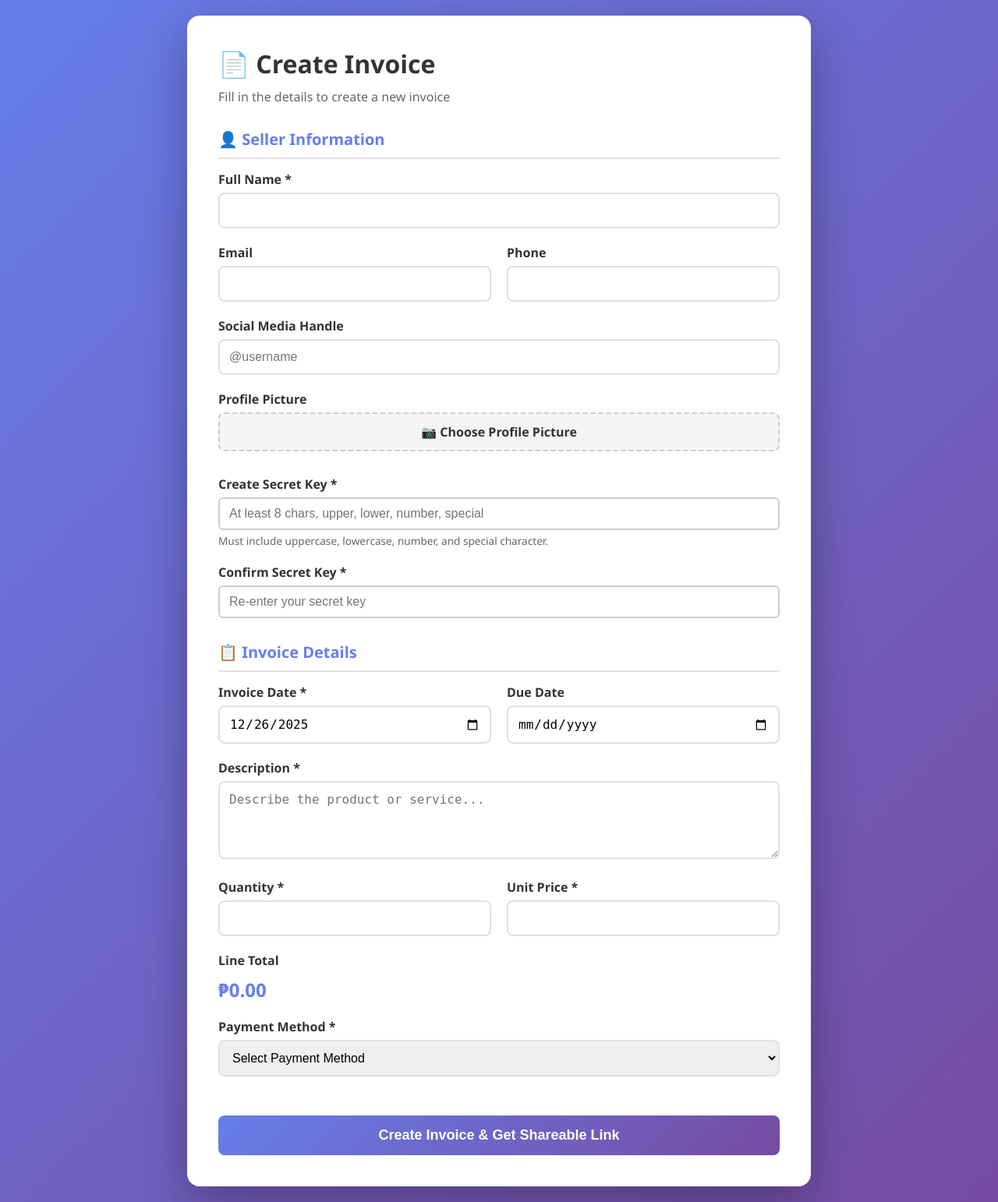
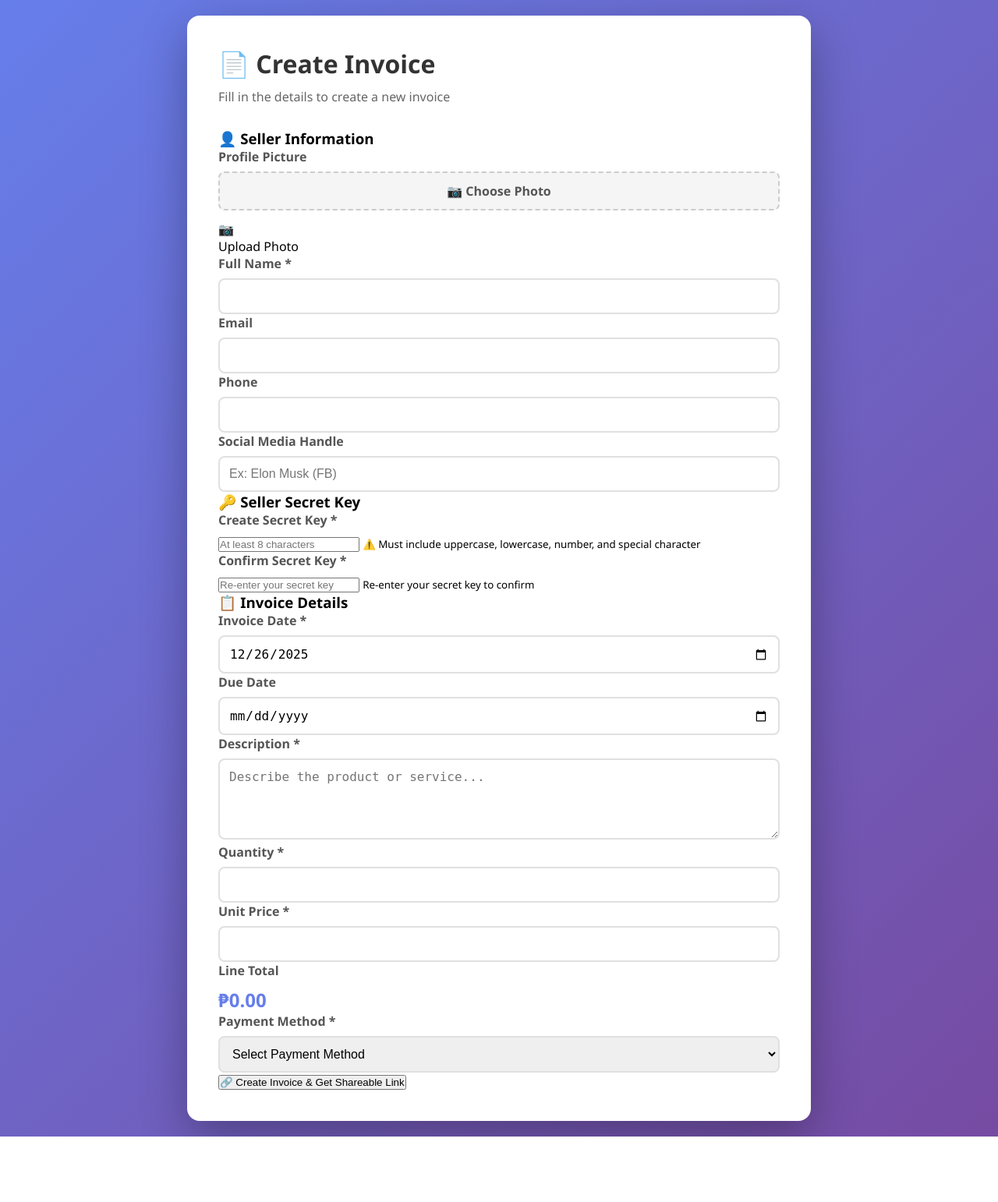
Before and after one commit to Wawayooo/ONLINE_INVOICING, a Django app: page /seller/create/ in a window 1280 px wide. Shown: the whole page at 78% size. After the commit the page ends 1458 px from the top, so only its background shows below. Run offline with Django 5.2, Linux system fonts and the light colour scheme.

Commit message:
UPDATING SELLER CREATE PAGE HTML

```diff
--- a/Online_Invoicing/invoicing_app/templates/pages/seller_create_page.html
+++ b/Online_Invoicing/invoicing_app/templates/pages/seller_create_page.html
@@ -18,53 +18,80 @@
 
     <form id="invoiceForm">
       <!-- Seller Information -->
-      <div class="form-section">
-        <h2 class="section-title">👤 Seller Information</h2>
+      <div class="section" id="seller-info">
+        <h3>👤 Seller Information</h3>
 
-        <div class="form-group">
+        <div class="seller-content">
+            <!-- Left: Profile Image -->
+            <div class="seller-profile-section">
+                <div class="profile-upload-area">
+                    <label>Profile Picture</label>
+                    <div class="file-input-wrapper">
+                        <input type="file" id="sellerProfilePic" name="seller_profile_picture" accept="image/*">
+                        <label for="sellerProfilePic" class="file-input-label">
+                            <span class="icon">📷</span>
+                            <span class="text">Choose Photo</span>
+                        </label>
+                    </div>
+                </div>
+                <div class="profile-preview-area">
+                    <img id="sellerPreview" class="preview-image" alt="Preview" style="display:none;">
+                    <div class="no-image-placeholder" id="imagePlaceholder">
+                        <span>📷</span>
+                        <p>Upload Photo</p>
+                    </div>
+                </div>
+            </div>
+
+            <!-- Right: Seller Details -->
+            <div class="seller-details-section">
+                <div class="form-row">
+                    <div class="form-field full-width">
                         <label for="sellerFullname">Full Name *</label>
                         <input type="text" id="sellerFullname" name="seller_fullname" required>
                     </div>
+                </div>
 
-        <div class="row">
-          <div class="form-group">
+                <div class="form-row two-column">
+                    <div class="form-field">
                         <label for="sellerEmail">Email</label>
                         <input type="email" id="sellerEmail" name="seller_email">
                     </div>
-          <div class="form-group">
+                    <div class="form-field">
                         <label for="sellerPhone">Phone</label>
                         <input type="text" id="sellerPhone" name="seller_phone">
                     </div>
                 </div>
 
-        <div class="form-group">
+                <div class="form-row">
+                    <div class="form-field full-width">
                         <label for="sellerSocial">Social Media Handle</label>
-          <input type="text" id="sellerSocial" name="seller_social_media" placeholder="@username">
+                        <input type="text" id="sellerSocial" name="seller_social_media" placeholder="Ex: Elon Musk (FB)">
+                    </div>
+                </div>
+            </div>
+        </div>
       </div>
 
-        <div class="form-group">
-          <label>Profile Picture</label>
-          <div class="file-input-wrapper">
-            <input type="file" id="sellerProfilePic" name="seller_profile_picture" accept="image/*">
-            <label for="sellerProfilePic" class="file-input-label">📷 Choose Profile Picture</label>
-          </div>
-          <img id="sellerPreview" class="preview-image" alt="Preview">
-        </div>
+      <!-- Secret Key -->
+      <div class="section" id="seller-secret-key">
+        <h3>🔑 Seller Secret Key</h3>
 
-        <!-- 🔑 Secret Key Creation -->
-        <div class="form-group">
+        <div class="secret-key-content">
+            <div class="form-row two-column">
+                <div class="form-field">
                     <label for="sellerSecretKey">Create Secret Key *</label>
                     <input
                         type="password"
                         id="sellerSecretKey"
                         name="seller_secret_key"
-            placeholder="At least 8 chars, upper, lower, number, special"
+                        placeholder="At least 8 characters"
                         required
                     >
-          <small class="hint">Must include uppercase, lowercase, number, and special character.</small>
+                    <small>⚠️ Must include uppercase, lowercase, number, and special character</small>
                 </div>
 
-        <div class="form-group">
+                <div class="form-field">
                     <label for="sellerSecretKeyConfirm">Confirm Secret Key *</label>
                     <input
                         type="password"
@@ -73,46 +100,55 @@
                         placeholder="Re-enter your secret key"
                         required
                     >
+                    <small>Re-enter your secret key to confirm</small>
+                </div>
+            </div>
         </div>
       </div>
 
       <!-- Invoice Details -->
-      <div class="form-section">
-        <h2 class="section-title">📋 Invoice Details</h2>
+      <div class="section" id="invoice-info">
+        <h3>📋 Invoice Details</h3>
 
-        <div class="row">
-          <div class="form-group">
+        <div class="invoice-content">
+            <div class="form-row two-column">
+                <div class="form-field">
                     <label for="invoiceDate">Invoice Date *</label>
                     <input type="date" id="invoiceDate" name="invoice_date" required>
                 </div>
-          <div class="form-group">
+                <div class="form-field">
                     <label for="dueDate">Due Date</label>
                     <input type="date" id="dueDate" name="due_date">
                 </div>
             </div>
 
-        <div class="form-group">
+            <div class="form-row">
+                <div class="form-field full-width">
                     <label for="description">Description *</label>
-          <textarea id="description" name="description" required placeholder="Describe the product or service..."></textarea>
+                    <textarea id="description" name="description" required placeholder="Describe the product or service..." rows="4"></textarea>
+                </div>
             </div>
 
-        <div class="row">
-          <div class="form-group">
+            <div class="form-row two-column">
+                <div class="form-field">
                     <label for="quantity">Quantity *</label>
                     <input type="number" id="quantity" name="quantity" min="1" required>
                 </div>
-          <div class="form-group">
+                <div class="form-field">
                     <label for="unitPrice">Unit Price *</label>
                     <input type="number" id="unitPrice" name="unit_price" step="0.01" min="0" required>
                 </div>
             </div>
 
-        <div class="form-group">
+            <div class="form-row">
+                <div class="form-field full-width">
                     <label>Line Total</label>
                     <div class="calculated" id="lineTotal">₱0.00</div>
                 </div>
+            </div>
 
-        <div class="form-group">
+            <div class="form-row">
+                <div class="form-field full-width">
                     <label for="paymentMethod">Payment Method *</label>
                     <select id="paymentMethod" name="payment_method" required>
                         <option value="">Select Payment Method</option>
@@ -124,20 +160,73 @@
                     </select>
                 </div>
             </div>
+        </div>
+      </div>
 
-      <button type="submit" class="btn btn-primary" id="submitBtn">
-        Create Invoice & Get Shareable Link
+      <!-- Submit Button -->
+      <div class="submit-section">
+        <button type="submit" class="btn-submit" id="submitBtn">
+            <span class="icon">🔗</span>
+            <span class="text">Create Invoice & Get Shareable Link</span>
         </button>
+      </div>
     </form>
 
-    <div class="loading" id="loading">
+    <!-- Loading Overlay -->
+    <div class="loading-overlay" id="loading" style="display: none;">
+        <div class="loading-content">
             <div class="spinner"></div>
-      <p style="margin-top: 15px; color: #667eea;">Creating invoice...</p>
+            <p>Creating your invoice...</p>
+        </div>
     </div>
   </div>
 
   <!-- Link external JS -->
   <script type="module" src="{% static 'js/seller_create.js' %}"></script>
+  <script>
+      // Profile image preview
+      document.getElementById('sellerProfilePic').addEventListener('change', function(event) {
+          const file = event.target.files[0];
+          const preview = document.getElementById('sellerPreview');
+          const placeholder = document.getElementById('imagePlaceholder');
+
+          if (file) {
+              const reader = new FileReader();
+              reader.onload = function(e) {
+                  preview.src = e.target.result;
+                  preview.style.display = 'block';
+                  placeholder.style.display = 'none';
+              };
+              reader.readAsDataURL(file);
+          } else {
+              preview.src = '';
+              preview.style.display = 'none';
+              placeholder.style.display = 'flex';
+          }
+      });
+
+      // Calculate line total
+      function calculateTotal() {
+          const quantity = parseFloat(document.getElementById('quantity').value) || 0;
+          const unitPrice = parseFloat(document.getElementById('unitPrice').value) || 0;
+          const total = quantity * unitPrice;
+          document.getElementById('lineTotal').textContent = '₱' + total.toFixed(2);
+      }
+
+      document.getElementById('quantity').addEventListener('input', calculateTotal);
+      document.getElementById('unitPrice').addEventListener('input', calculateTotal);
+
+      // Form submission
+      document.getElementById('invoiceForm').addEventListener('submit', function(e) {
+          e.preventDefault();
+
+          // Show loading
+          document.getElementById('loading').style.display = 'flex';
+
+          // Your form submission logic here
+          // After success, hide loading: document.getElementById('loading').style.display = 'none';
+      });
+  </script>
 </body>
 
 </html>
```
Lines whose indentation alone changed are shown as unchanged.
